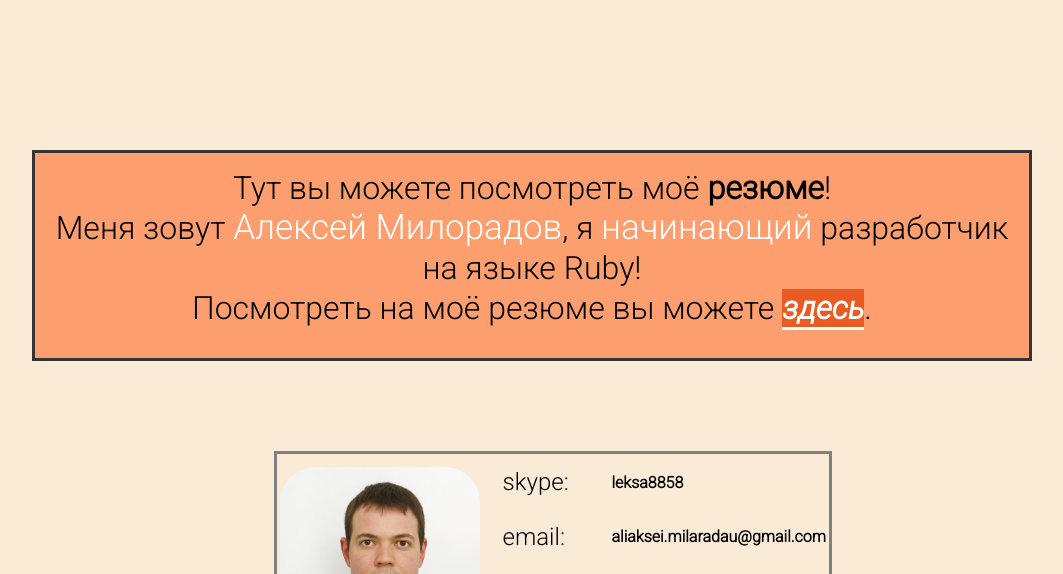
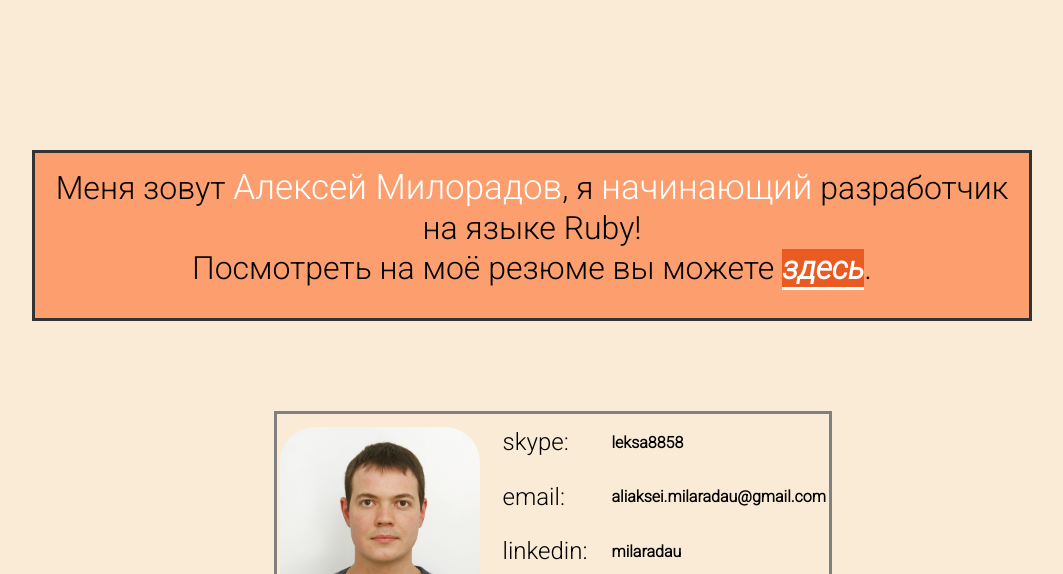
Before and after one commit to amiloradov/amiloradov.github.io, a plain HTML site: page index.html in a window 1280 px wide. Shown: the top 574 px of the page, without its empty margins (108-1171 px from the left). Drawn offline with Linux system fonts and the light colour scheme.

Commit message:
Add files via upload

```diff
--- a/index.html
+++ b/index.html
@@ -12,7 +12,6 @@
 <body>
 <div class="content">
 			<div class="intro">
-				<span>Тут вы можете посмотреть моё <strong>резюме</strong>!</span><br/>
 				<span>Меня зовут <span class="highlight">Алексей Милорадов</span>, я <span class="highlight">начинающий</span> разработчик на языке Ruby!</span><br/>
 				<span>Посмотреть на моё резюме вы можете <a href="https://amiloradov.github.io/amiloradov.github.io/Doc/CV.pdf" target="_blank"><span class="highlight-red"><em>здесь</em></span></a>.</span>
 			</div>
```
